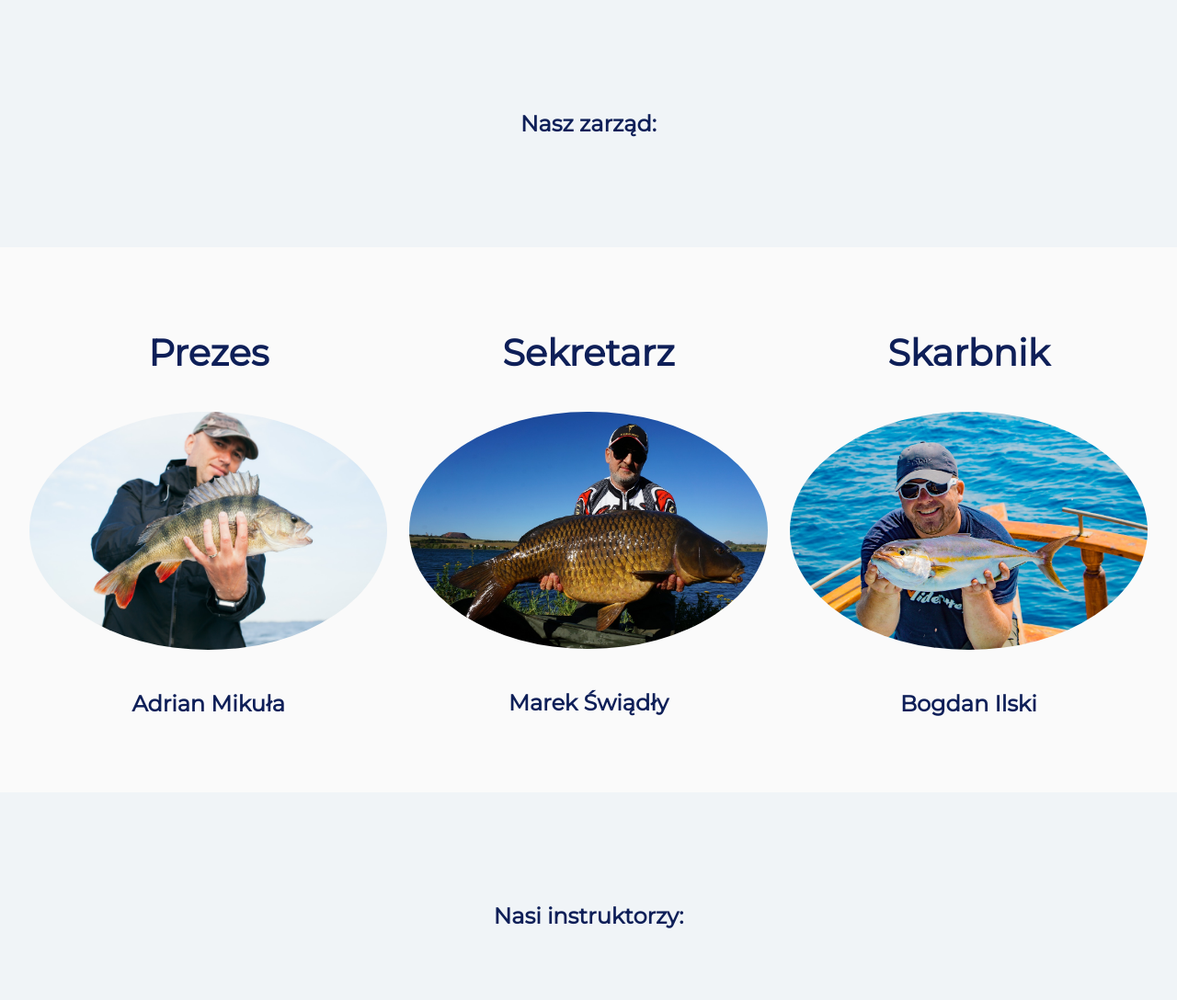
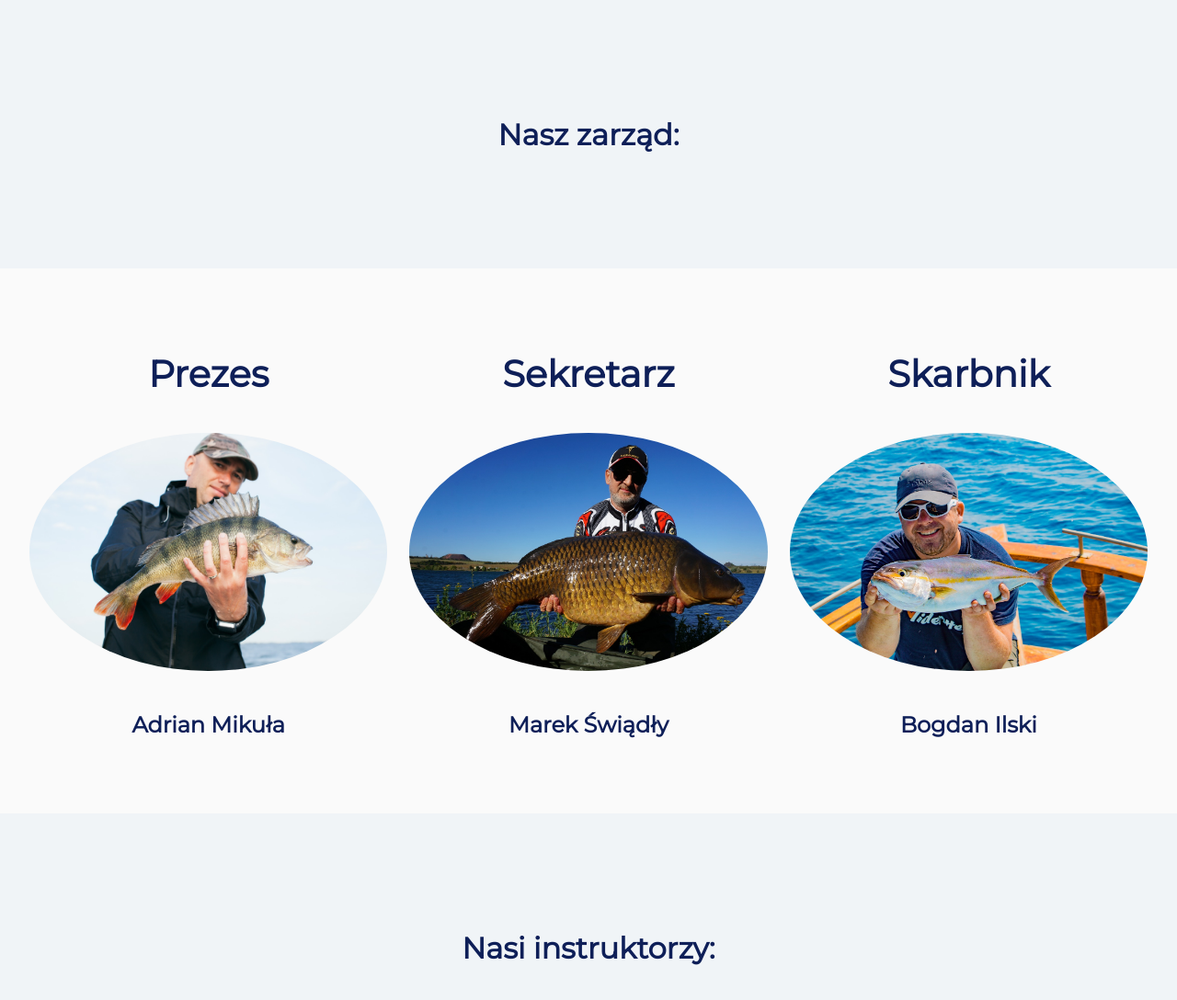
Before and after one commit to rudim4981/pzw-paczkow, a plain HTML site: page podstrony/poznaj-nas.html in a window 1280 px wide. Shown: the part 200-1288 px from the top of the page at 92% size. Drawn offline with nearby package versions, Linux system fonts and the light colour scheme.

Commit message:
Update style.css

```diff
--- a/public/style/style.css
+++ b/public/style/style.css
@@ -80,14 +80,14 @@ div.oferty-jakdolaczyc{
     padding: 100px;
 	margin-top: 200px;
 }
-div.oferty-jakdolaczyc > h1{
+div.oferty-jakdolaczyc > h2{
 	font-size: 4vmin;
 }
 div.oferty-instruktorzy{
     text-align: center;
     padding: 100px;
 }
-div.oferty-instruktorzy > h1{
+div.oferty-instruktorzy > h2{
 	font-size: 4vmin;
 }
 div.left-click, div.right-click{
```
